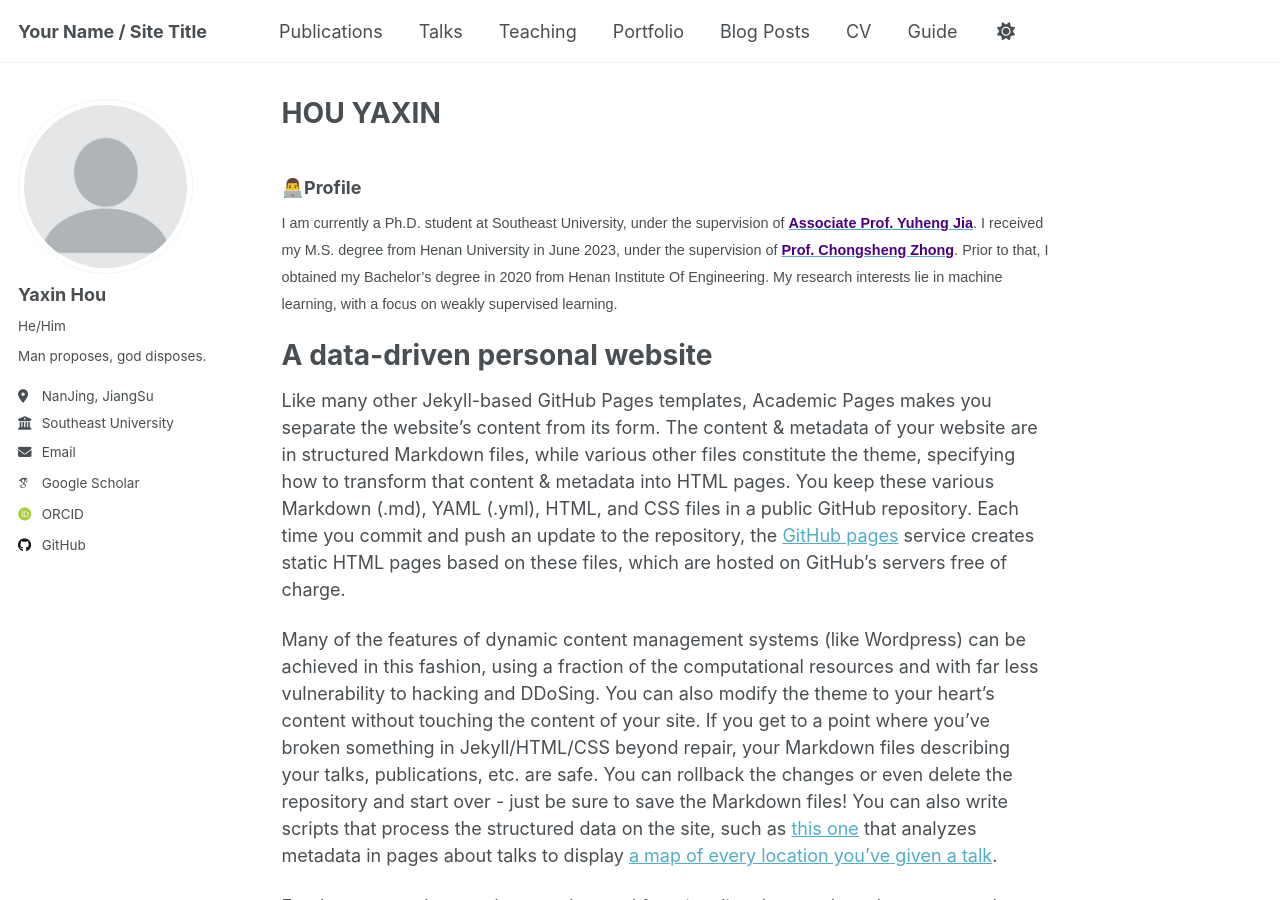
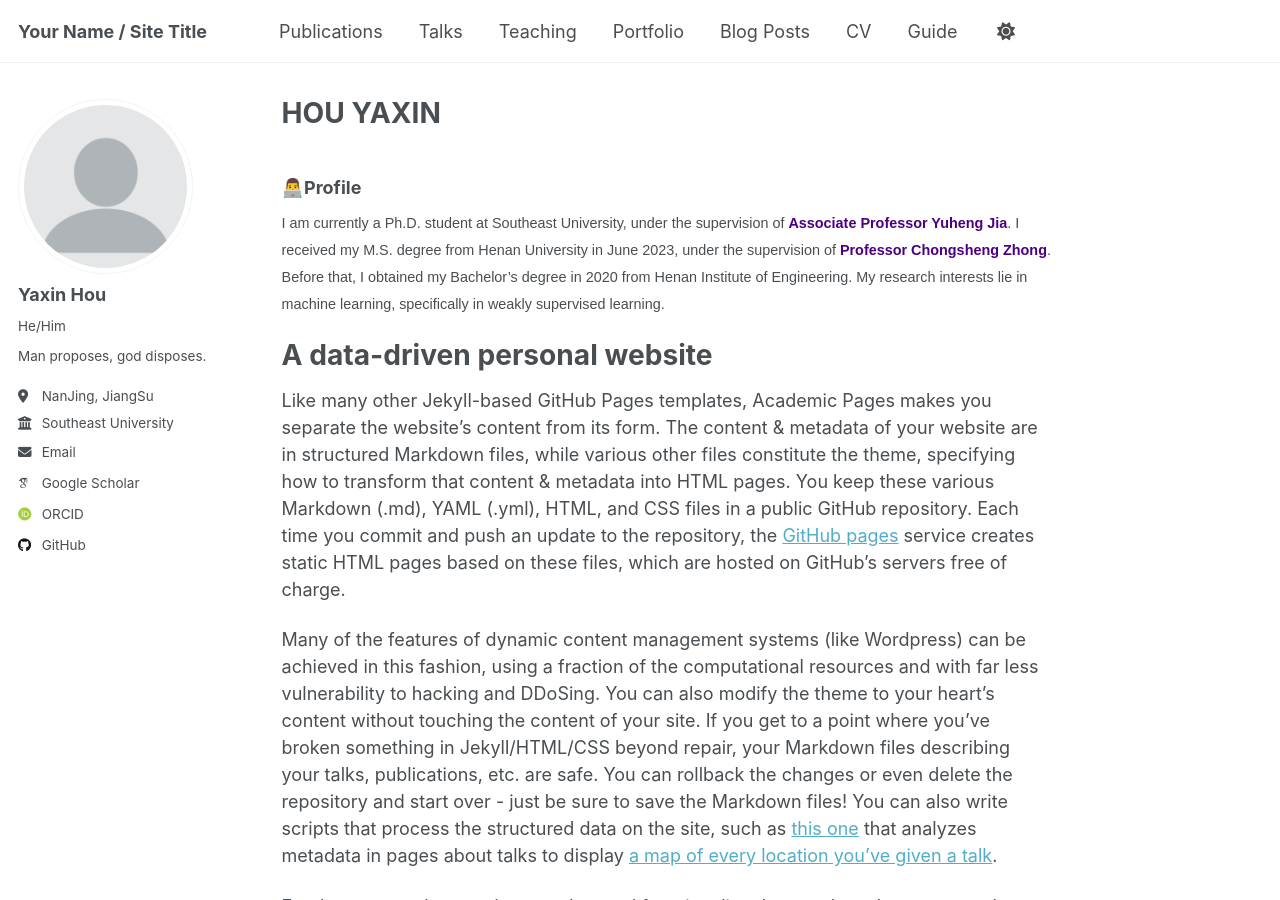
Before and after one commit to YaxinHou/yaxinhou.github.io, a Jekyll site: the page built from _pages/about.md, in a window 1280 px wide and 900 px high. Built offline with Jekyll 4.4.1, drawn with Linux system fonts in a browser that asks for light colours; some web fonts are replaced; a script that is not in the unit is left out.

Commit message:
Update about.md

```diff
--- a/_pages/about.md
+++ b/_pages/about.md
@@ -10,7 +10,7 @@ redirect_from:
 ### 👨‍💻Profile
 
 <span style="font-family:Arial; font-size:0.8em;">
-I am currently a Ph.D. student at Southeast University, under the supervision of [<span style="color:#4B0082;"><strong>Associate Prof. Yuheng Jia</strong></span>](https://cse.seu.edu.cn/2020/1114/c23024a353193/page.htm). I received my M.S. degree from Henan University in June 2023, under the supervision of [<span style="color:#4B0082;"><strong>Prof. Chongsheng Zhong</strong></span>](https://cs.henu.edu.cn/info/1273/5566.htm). Prior to that, I obtained my Bachelor’s degree in 2020 from Henan Institute Of Engineering. My research interests lie in machine learning, with a focus on weakly supervised learning.
+I am currently a Ph.D. student at Southeast University, under the supervision of <span style="color:#4B0082;"><strong>Associate Professor Yuheng Jia</strong></span>. I received my M.S. degree from Henan University in June 2023, under the supervision of <span style="color:#4B0082;"><strong>Professor Chongsheng Zhong</strong></span>. Before that, I obtained my Bachelor’s degree in 2020 from Henan Institute of Engineering. My research interests lie in machine learning, specifically in weakly supervised learning.
 
 A data-driven personal website
 ======
```
